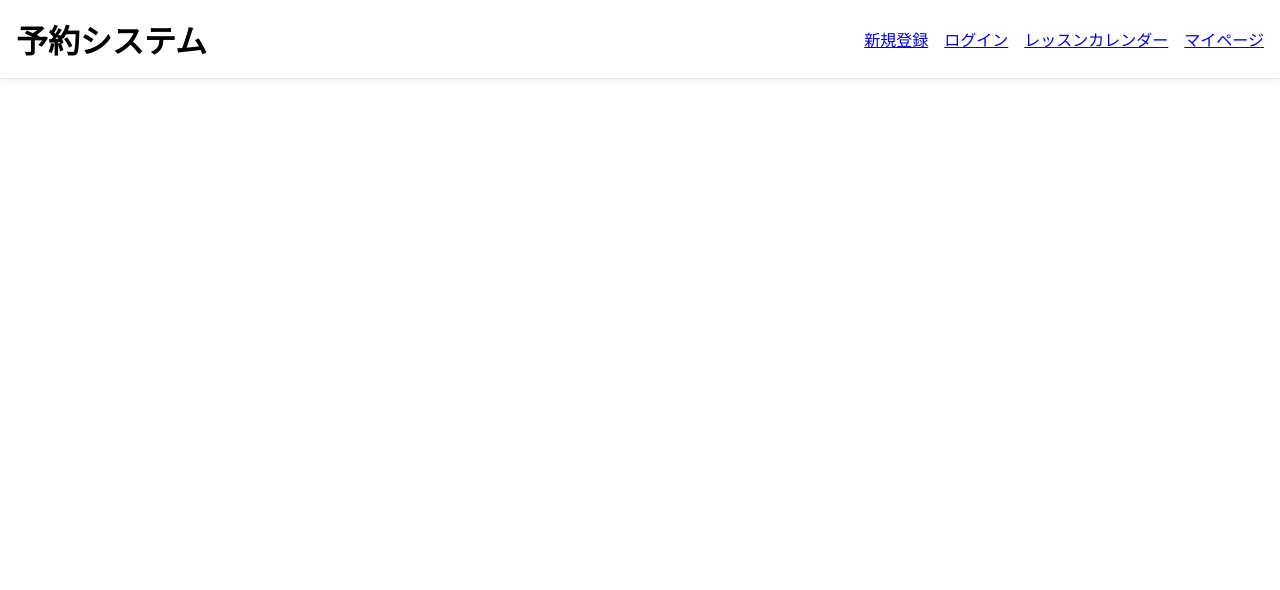
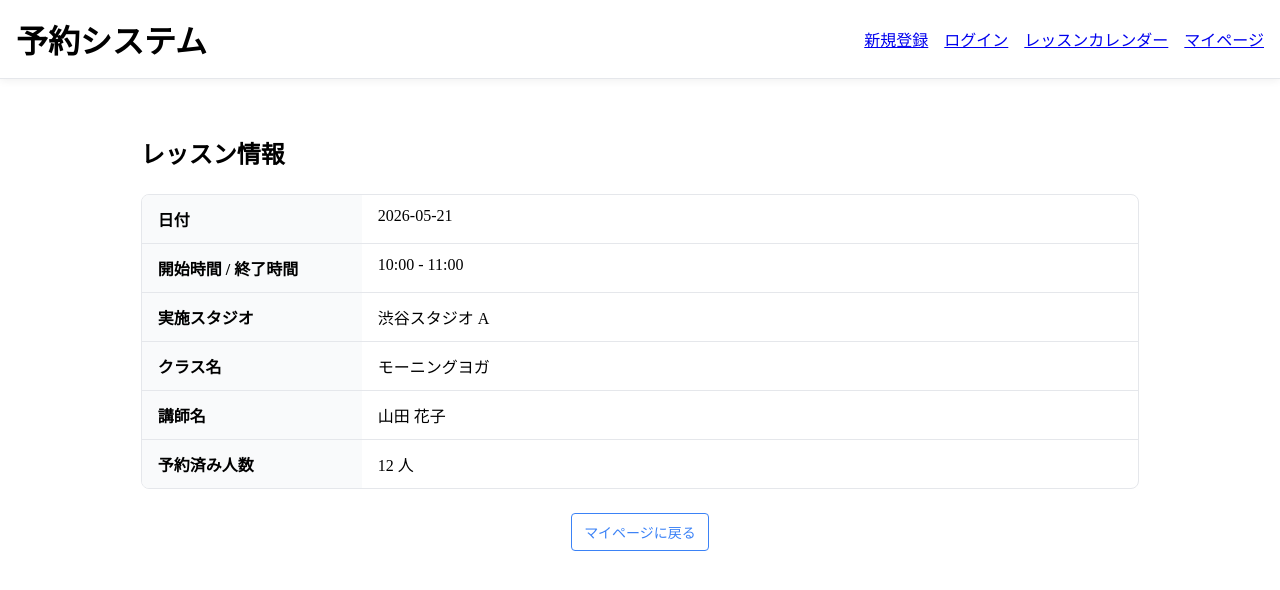
Before and after one commit to kazuya-hub/reservation-system, a Vue app: page /reservation-completed in a window 1280 px wide. Shown: the top 590 px of the page. Built offline with nearby package versions, Linux system fonts and the light colour scheme; the HTML template or start-up script is replaced by a standard one.

Commit message:
予約完了画面の大まかなレイアウトを作成

```diff
--- /dev/null
+++ b/src/pages/reservation-completed.vue
@@ -0,0 +1,94 @@
+<script setup lang="ts">
+
+const lesson = {
+    date: "2026-05-21",
+    startTime: "10:00",
+    endTime: "11:00",
+    studio: "渋谷スタジオ A",
+    className: "モーニングヨガ",
+    instructorName: "山田 花子",
+    reservedCount: 12,
+};
+
+</script>
+
+<template>
+    <section class="lesson-detail">
+        <h2>レッスン情報</h2>
+
+        <dl class="detail-list">
+            <div class="detail-row">
+                <dt>日付</dt>
+                <dd>{{ lesson.date }}</dd>
+            </div>
+            <div class="detail-row">
+                <dt>開始時間 / 終了時間</dt>
+                <dd>{{ lesson.startTime }} - {{ lesson.endTime }}</dd>
+            </div>
+            <div class="detail-row">
+                <dt>実施スタジオ</dt>
+                <dd>{{ lesson.studio }}</dd>
+            </div>
+            <div class="detail-row">
+                <dt>クラス名</dt>
+                <dd>{{ lesson.className }}</dd>
+            </div>
+            <div class="detail-row">
+                <dt>講師名</dt>
+                <dd>{{ lesson.instructorName }}</dd>
+            </div>
+            <div class="detail-row">
+                <dt>予約済み人数</dt>
+                <dd>{{ lesson.reservedCount }} 人</dd>
+            </div>
+        </dl>
+
+        <div class="actions">
+            <RouterLink to="/mypage" class="router-link-as-button">マイページに戻る</RouterLink>
+        </div>
+
+    </section>
+</template>
+
+<style scoped>
+.lesson-detail {
+    margin: 40px auto;
+    width: 80%;
+}
+
+.detail-list {
+    margin: 24px 0 0;
+    padding: 0;
+    border: 1px solid #e5e7eb;
+    border-radius: 8px;
+    overflow: hidden;
+}
+
+.detail-row {
+    display: flex;
+    border-bottom: 1px solid #e5e7eb;
+}
+
+.detail-row:last-child {
+    border-bottom: none;
+}
+
+.detail-row dt {
+    width: 220px;
+    margin: 0;
+    padding: 12px 16px;
+    background-color: #f9fafb;
+    font-weight: 600;
+}
+
+.detail-row dd {
+    margin: 0;
+    padding: 12px 16px;
+}
+
+.actions {
+    margin-top: 24px;
+    display: flex;
+    justify-content: center;
+}
+</style>
```
Also changed, not shown: typed-router.d.ts (+15 -2 lines).
